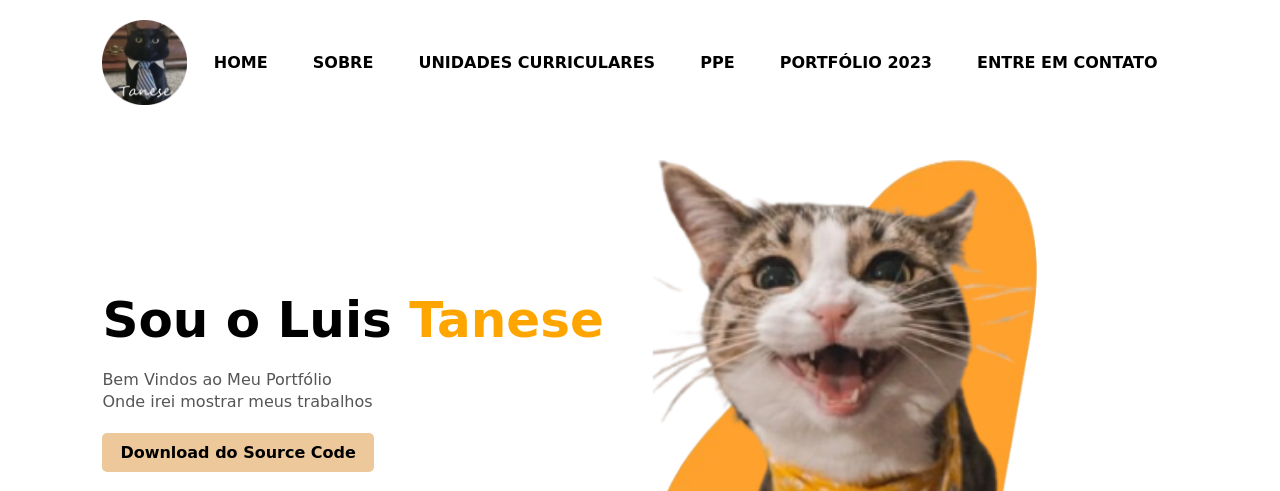
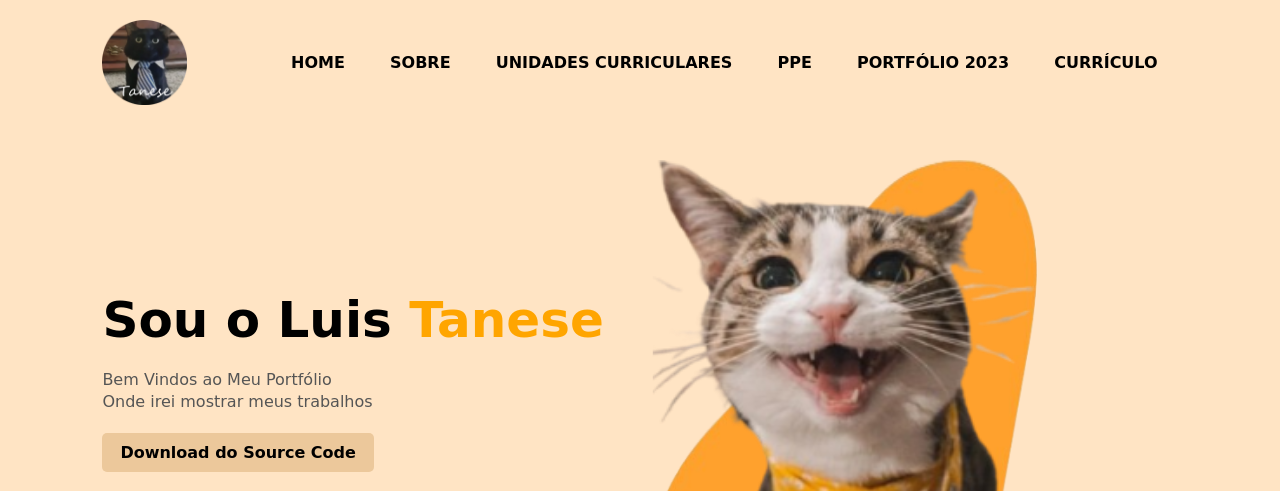
Before and after one commit to Luis-Tanese/Portfolio-2024, a plain HTML site: page index.html in a window 1280 px wide. Shown: the top 491 px of the page. Drawn offline with Linux system fonts and the light colour scheme.

Commit message:
Update index.html

```diff
--- a/index.html
+++ b/index.html
@@ -9,7 +9,7 @@
     <title>Tanese</title>
 </head>
 <body>
-    <div class="silly1">
+    <div class="Home-Tab">
         <nav>
             <img src="logo2.png" class="logo" width="85" height="85">
             <ul>
@@ -18,7 +18,7 @@
                 <li><a href="#unidades-curriculares">UNIDADES CURRICULARES</a></li>
                 <li><a href="#ppe">PPE</a></li>
                 <li><a href="https://www.canva.com/design/DAFfMY5lR1E/_HblQxRywXsWx_BuKbtu6w/edit?utm_content=DAFfMY5lR1E&utm_campaign=designshare&utm_medium=link2&utm_source=sharebutton" target="_blank">PORTFÓLIO 2023</a></li>
-                <li><a href="#contato">ENTRE EM CONTATO</a></li>
+                <li><a href="#curriculo">CURRÍCULO</a></li>
             </ul>
         </nav>
         <div class="womp">
```
